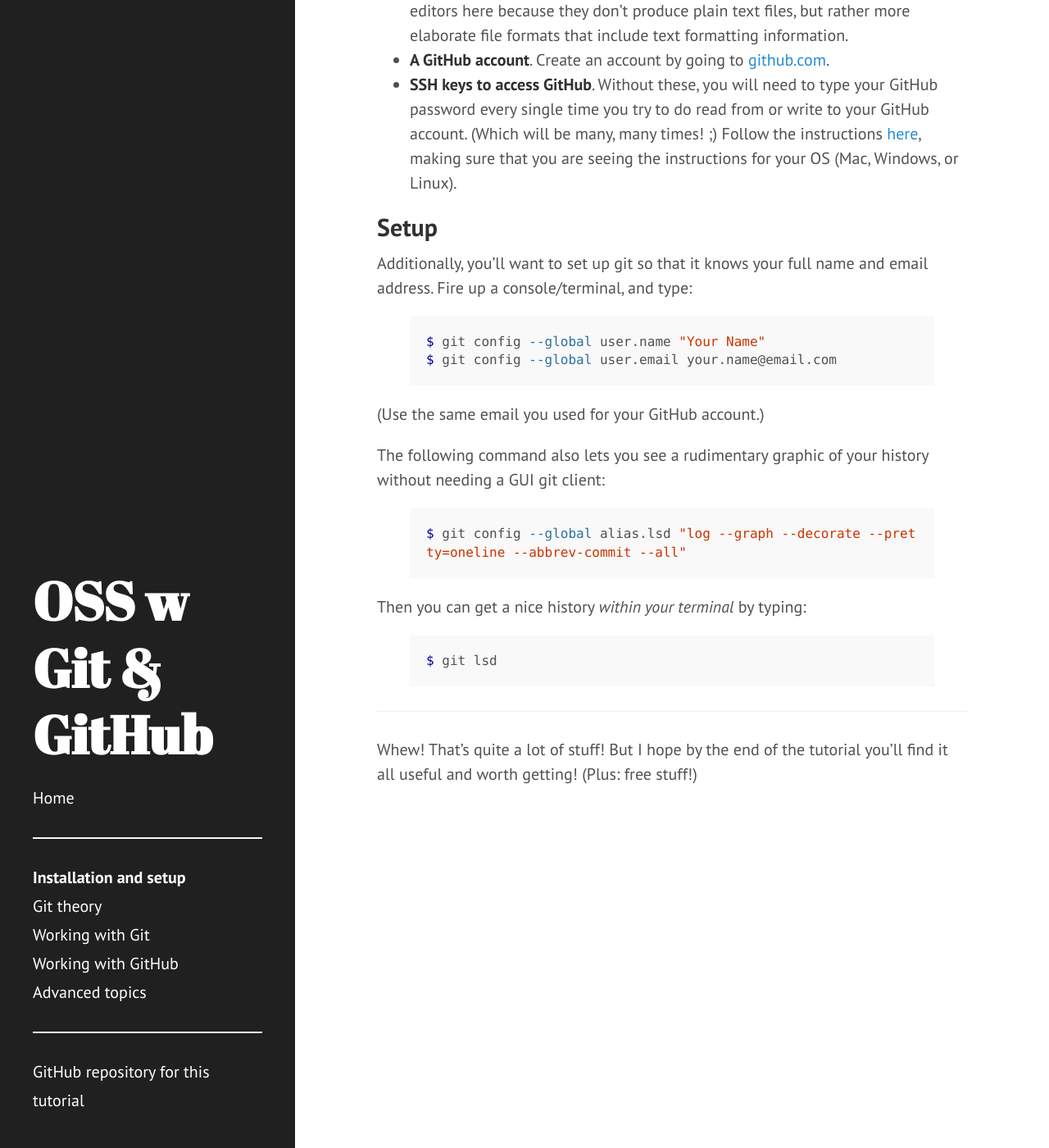
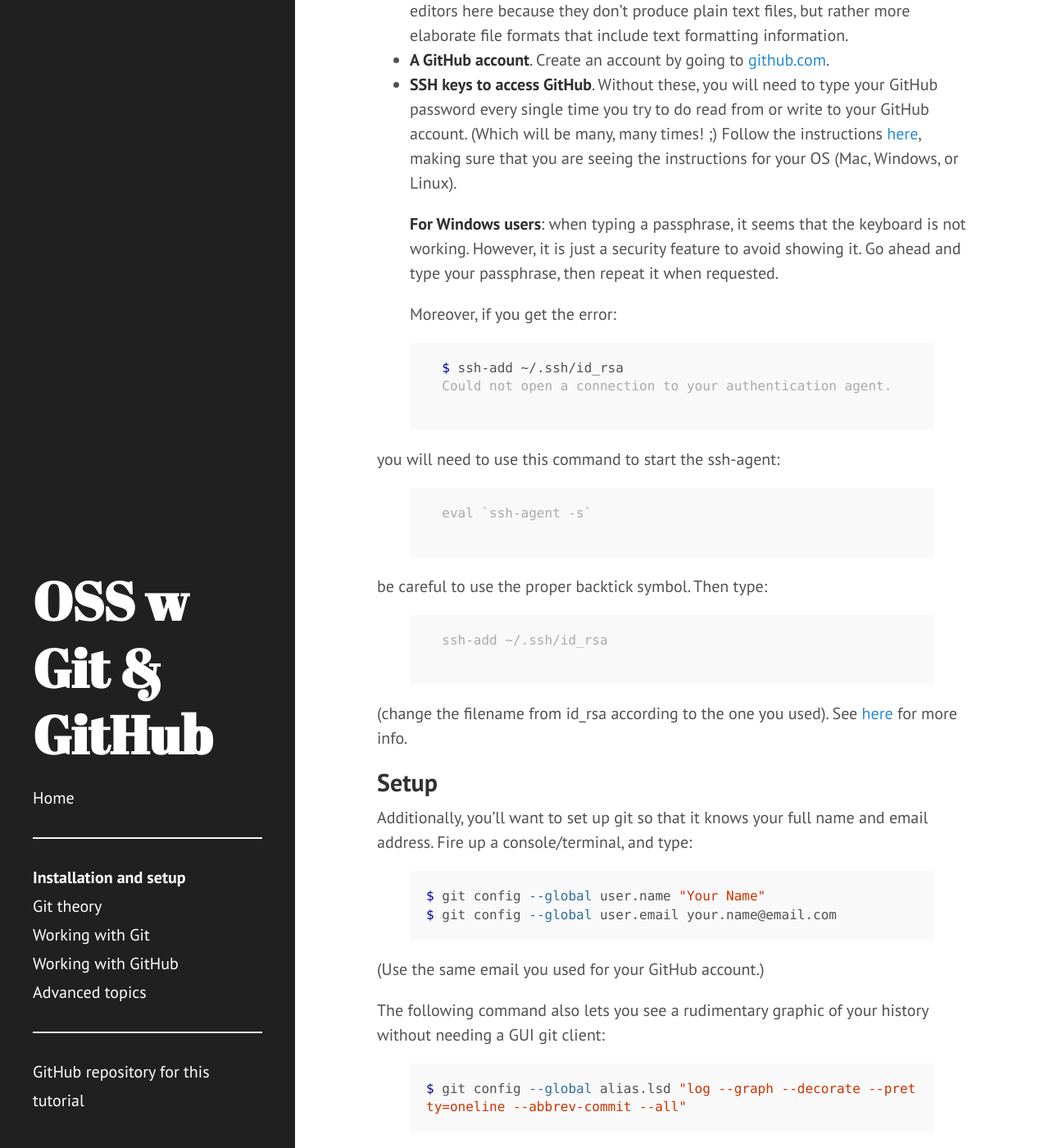
Before and after one commit to jni/git-tutorial, a Jekyll site: the page built from 0-installation.md, in a window 1280 px wide and 1400 px high, scrolled down 492 px. Shown: the whole window at 82% size. Built offline with Jekyll 4.4.1, drawn with Linux system fonts in a browser that asks for light colours.

Commit message:
Added SSH advice for Windows users.

```diff
--- a/0-installation.md
+++ b/0-installation.md
@@ -31,6 +31,30 @@ To work with this tutorial, you're going to need a few things:
   [here](https://help.github.com/articles/generating-ssh-keys/), making sure
   that you are seeing the instructions for your OS (Mac, Windows, or Linux).
 
+  **For Windows users**: when typing a passphrase, it seems that the keyboard is not working. However, it is just a security feature to avoid showing it. Go ahead and type your passphrase, then repeat it when requested.
+
+  Moreover, if you get the error:
+
+  {% highlight console %}
+  $ ssh-add ~/.ssh/id_rsa
+  Could not open a connection to your authentication agent.
+  {% endhighlight %}
+
+  you will need to use this command to start the ssh-agent:
+
+  {% highlight console %}
+  eval `ssh-agent -s`
+  {% endhighlight %}
+
+  be careful to use the proper backtick symbol. Then type:
+
+  {% highlight console %}
+  ssh-add ~/.ssh/id_rsa
+  {% endhighlight %}
+
+  (change the filename from id_rsa according to the one you used). See [here](http://stackoverflow.com/a/17848593) for more info.
+
+
 
 ## Setup
 
```
